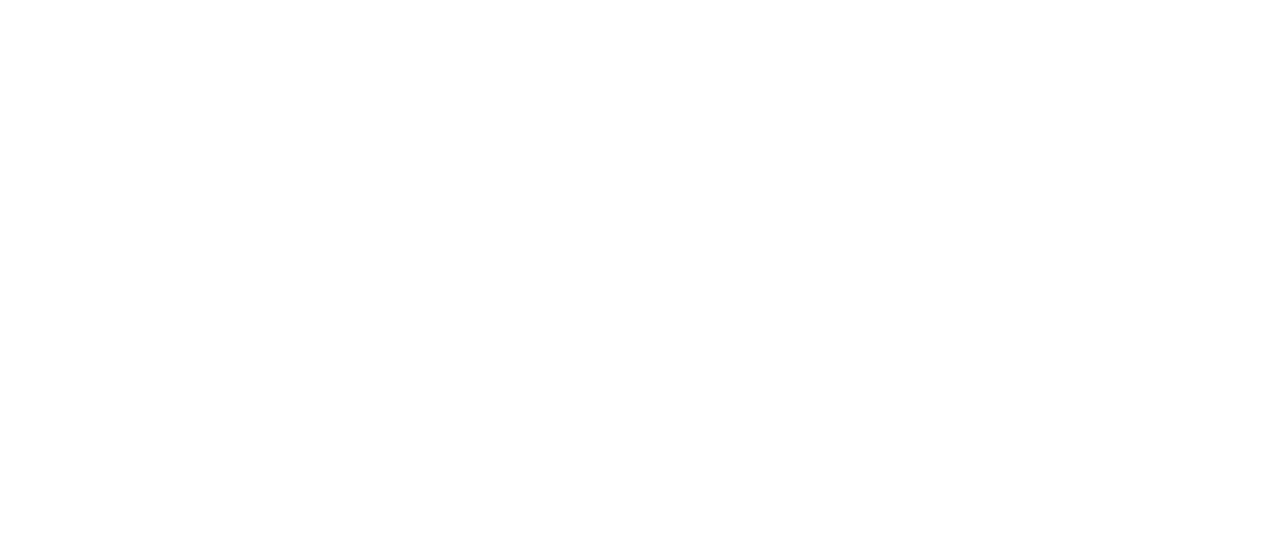
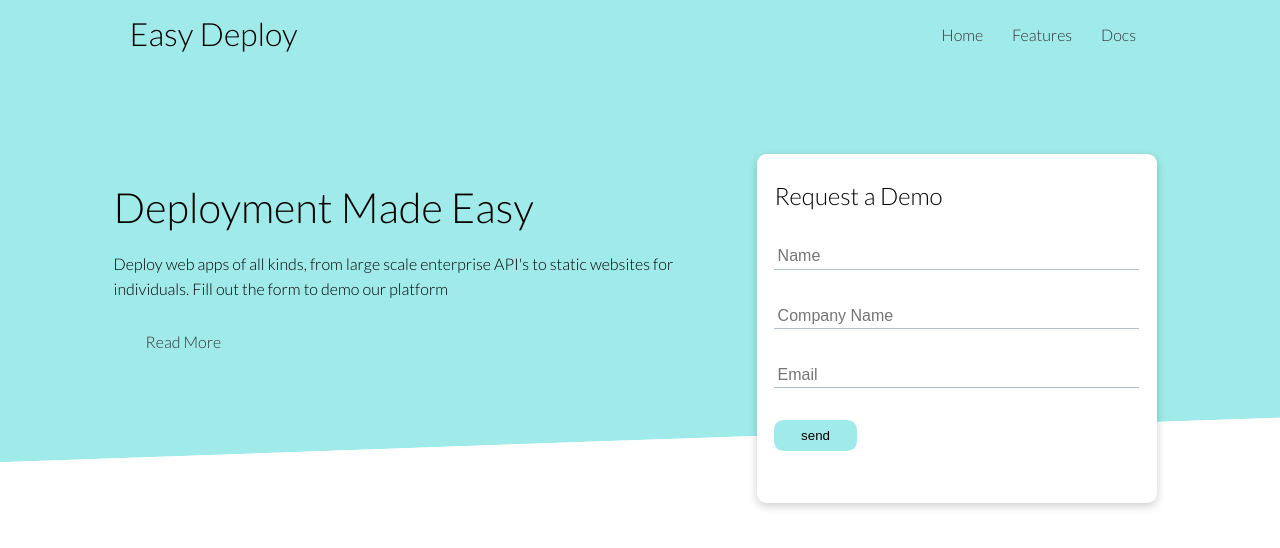
Before and after one commit to Samukelo984/easy-deploy, a plain HTML site: page pages/index.html in a window 1280 px wide. Drawn offline with Linux system fonts and the light colour scheme; files that its build step writes are made by us from their sources.

Commit message:
completed hero section

```diff
--- a/pages/index.html
+++ b/pages/index.html
@@ -11,8 +11,73 @@
       crossorigin="anonymous"
       referrerpolicy="no-referrer"
     />
-    <link rel="stylesheet" href="index.css" />
+    <link rel="stylesheet" href="../styles/index.css" />
     <title>Easy Deploy | Cloud Hosting For Everyone</title>
   </head>
-  <body></body>
+  <body>
+    <!-- NAVBAR -->
+    <div class="navbar">
+      <div class="container flex">
+        <h1 class="logo">Easy Deploy</h1>
+        <nav>
+          <ul class="navlist">
+            <li><a href="index.html" class="navlist-item">Home</a></li>
+            <li><a href="features.html" class="navlist-item">Features</a></li>
+            <li><a href="docs.html" class="navlist-item">Docs</a></li>
+          </ul>
+        </nav>
+      </div>
+    </div>
+
+    <!-- SHOWCASE -->
+    <section class="showcase">
+      <div class="container grid">
+        <div class="showcase-text">
+          <h1 class="text-title">Deployment Made Easy</h1>
+          <p class="text-p">
+            Deploy web apps of all kinds, from large scale enterprise API's to
+            static websites for individuals. Fill out the form to demo our
+            platform
+          </p>
+          <a href="features.html" class="btn-outline btn">Read More</a>
+        </div>
+
+        <div class="showcase-form card">
+          <h2 class="showcase-form-title">Request a Demo</h2>
+          <form class="form-container">
+            <div class="form-control">
+              <input
+                class="form-input"
+                type="text"
+                name="name"
+                placeholder="Name"
+                required
+              />
+            </div>
+
+            <div class="form-control">
+              <input
+                class="form-input"
+                type="text"
+                name="company"
+                placeholder="Company Name"
+                required
+              />
+            </div>
+
+            <div class="form-control">
+              <input
+                class="form-input"
+                type="text"
+                name="email"
+                placeholder="Email"
+                required
+              />
+            </div>
+            <input type="submit" value="send" class="btn btn-primary" />
+          </form>
+        </div>
+      </div>
+    </section>
+  </body>
 </html>
--- a/styles/index.css
+++ b/styles/index.css
@@ -1,5 +1,197 @@
+@import url("https://fonts.googleapis.com/css2?family=Lato:wght@300&display=swap");
+
+:root {
+  --primary-color: #a0ebe9;
+}
+/* UNIVERSAL STYLES */
 * {
   padding: 0;
   margin: 0;
   box-sizing: border-box;
 }
+
+body {
+  color: #000;
+  font-family: "Lato", sans-serif;
+  line-height: 1.6;
+}
+
+ul {
+  list-style-type: none;
+}
+
+a {
+  text-decoration: none;
+  color: #333;
+}
+
+h1,
+h2 {
+  margin: 0.6rem 0;
+  font-weight: 300;
+  line-height: 1.2;
+}
+
+p {
+  margin: 0.6rem 0;
+}
+
+img {
+  width: 100%;
+}
+
+/* END OF UNIVERSAL  */
+
+/* NAVBAR */
+.navbar {
+  height: 4.3rem;
+  background-color: var(--primary-color);
+}
+
+.navbar .flex {
+  justify-content: space-between;
+}
+
+.navlist {
+  display: flex;
+}
+
+.navlist-item {
+  padding: 0.6em;
+  margin: 0 0.3em;
+}
+
+.navlist-item:hover {
+  border-bottom: 0.1rem solid #000;
+}
+
+/* UTILITIES */
+
+.container {
+  padding: 0 2.6em;
+  max-width: 69rem;
+  margin: 0 auto;
+  overflow: auto;
+}
+
+.flex {
+  height: 100%;
+  display: flex;
+  justify-content: center;
+  align-items: center;
+}
+/* END OF NAVBAR  */
+
+/* SHOWCASE */
+
+/* SHOWCASE */
+.showcase {
+  height: 25rem;
+  position: relative;
+  background-color: var(--primary-color);
+}
+
+.showcase .grid {
+  grid-template-columns: 55% 45%;
+  gap: 2rem;
+  overflow: visible;
+}
+
+/* GRID */
+.grid {
+  height: 100%;
+  display: grid;
+  grid-template-columns: repeat(2, 1fr);
+  gap: 1.1rem;
+  justify-content: center;
+  align-items: center;
+}
+/* END OF GRID */
+
+.text-title {
+  font-size: 2.6rem;
+}
+
+.text-p {
+  margin: 1.1em 0;
+}
+
+/*  BUTTON UTILITIES */
+.btn {
+  padding: 0.6em 2em;
+  display: inline-block;
+  background: var(--primary-color);
+  border: none;
+  border-radius: 0.6rem;
+  cursor: pointer;
+}
+
+.btn:hover {
+  transform: scale(0.98);
+}
+/* END OF  BUTTON UTILITIES */
+
+.btn-outline {
+  background: transparent;
+  border: 2rem #fff;
+  /* NOT REACHING.. NEEDS TO BE FIXED */
+}
+
+/* SHOWCASE-FORM CARD */
+/* SHOWCASE-FORM GRID */
+.showcase-form {
+  width: 25rem;
+  height: 21.8rem;
+  padding: 2.6em;
+  position: relative;
+  top: 60px;
+  justify-self: flex-end;
+  z-index: 100;
+}
+/* END OF SHOWCASE FORM  */
+
+/* CARD */
+.card {
+  padding: 1.1em;
+  margin: 0.6em;
+  background-color: #fff;
+  border-radius: 0.6rem;
+  box-shadow: 0 3px 10px rgba(0, 0, 0, 0.2);
+}
+/* END OF CARD */
+
+/* FORM-CONTROL */
+.showcase-form .form-control {
+  margin: 2em 0;
+}
+/* END OF FORM-CONTROL  */
+
+.form-input {
+  width: 100%;
+  padding: 0.2em;
+  font-size: 1rem;
+  border: none;
+  outline: none;
+  border-bottom: 0.1rem solid #b4becb;
+}
+
+.showcase::before,
+.showcase::after {
+  content: "";
+  height: 6.2rem;
+  position: absolute;
+  bottom: -70px;
+  right: 0;
+  left: 0;
+  background-color: #fff;
+  transform: skewY(-2deg);
+  -webkit-transform: skewY(-2deg);
+  -moz-transform: skewY(-2deg);
+  -ms-transform: skewY(-2deg);
+}
+
+/* END OF SHOWCASE-FORM CARD */
+/* END OF SHOWCASE  */
+
+/* CONTAINER GRID */
+/* END OF CONTAINER GRID  */
```
